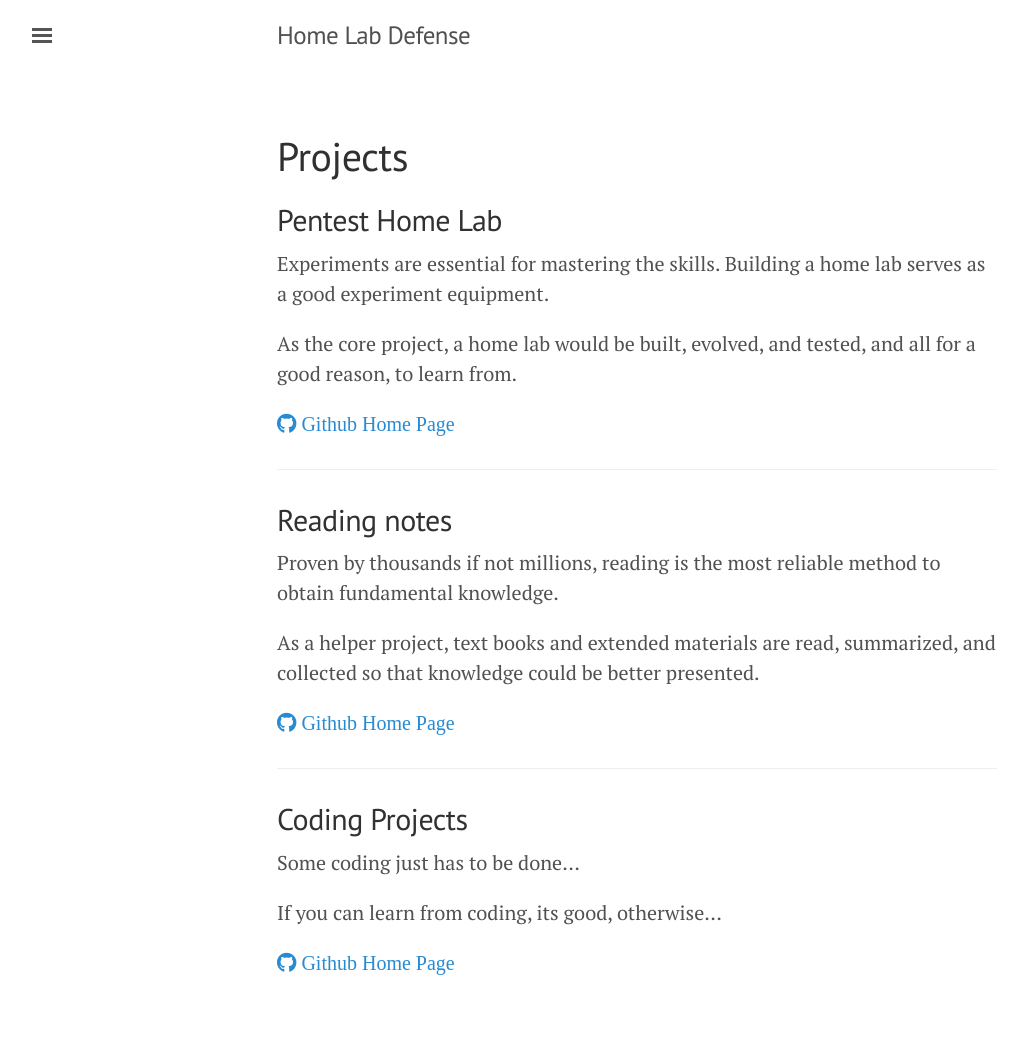
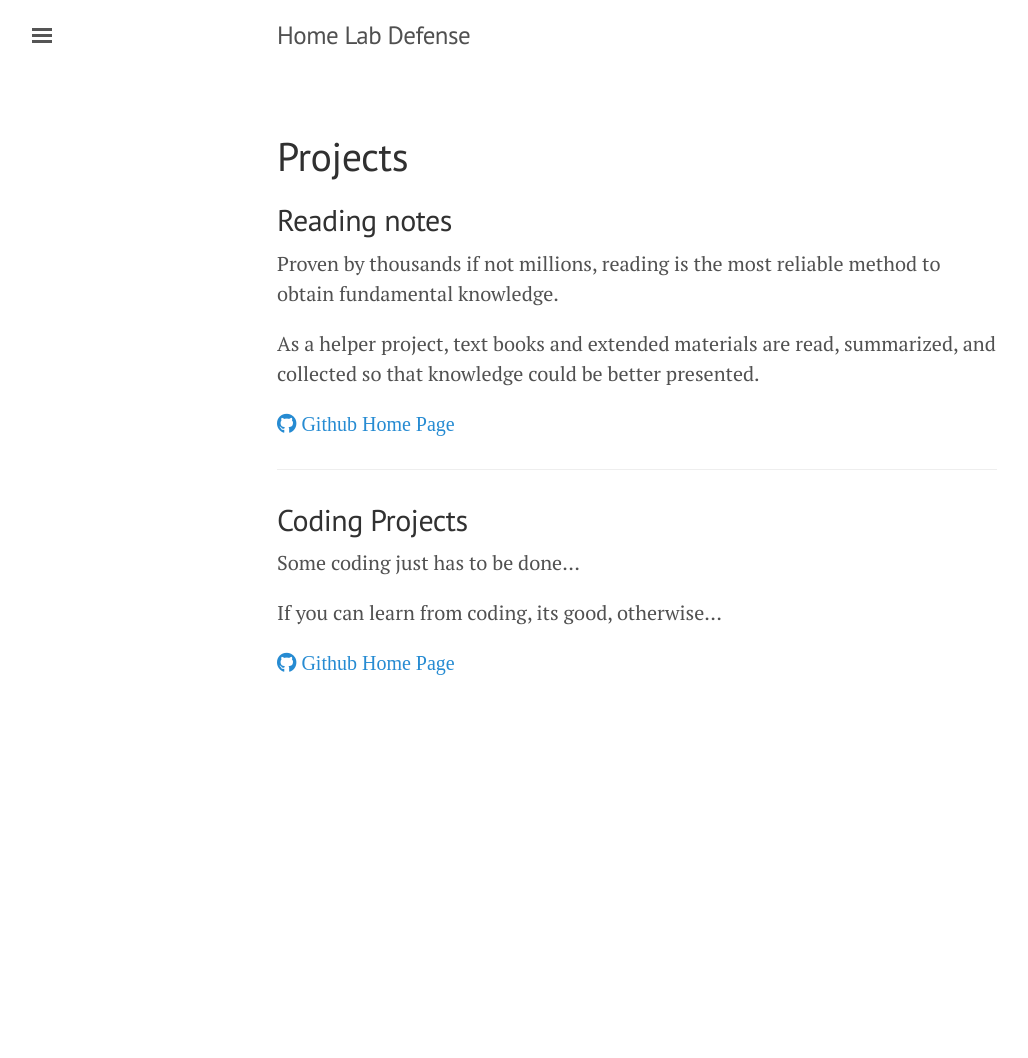
Before and after one commit to happyren/happyren.github.io, a Jekyll site: the page built from project.md, in a window 1280 px wide. Shown: the whole page, without its empty margins (3-1031 px from the left). Built offline with Jekyll 4.4.1, drawn with Linux system fonts in a browser that asks for light colours; nearby versions of some CDN libraries; after the commit the page ends 900 px from its top, so only the background shows below that.

Commit message:
remove project pentest-homelab

```diff
--- a/project.md
+++ b/project.md
@@ -1,16 +1,6 @@
 ---
 layout:	page
 title: Projects
----
-
-## Pentest Home Lab
-
-Experiments are essential for mastering the skills. Building a home lab serves as a good experiment equipment.
-
-As the core project, a home lab would be built, evolved, and tested, and all for a good reason, to learn from.
-
-<a href="https://github.com/happyren/pentest-homelab"><i class="fab fa-github"> Github Home Page</i></a>
-
 ---
 
 ## Reading notes
```
